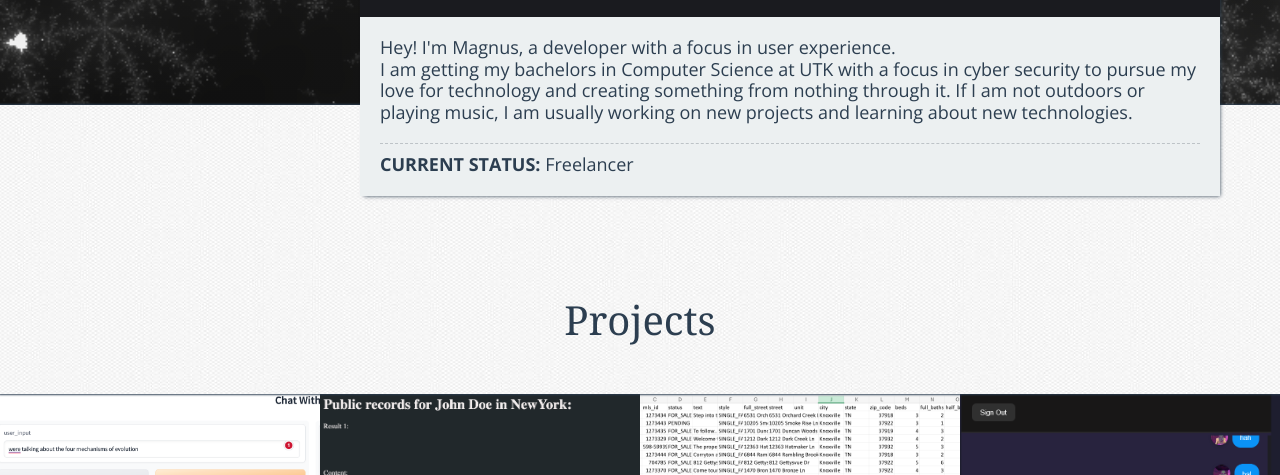
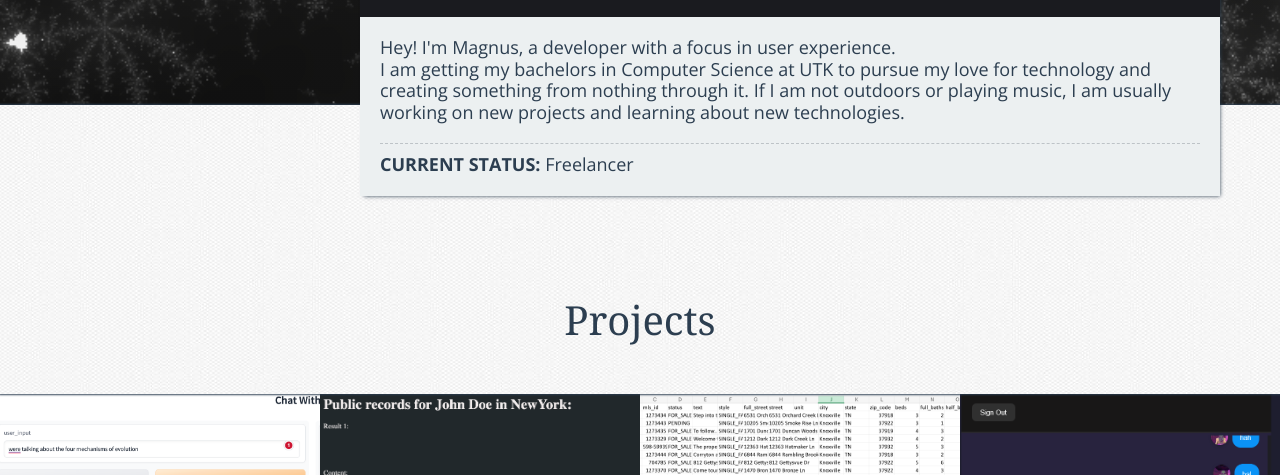
Before and after one commit to magnutog12/magnusterry.github.io, a website: page index.html in a window 1280 px wide. Shown: the part 625-1100 px from the top of the page. Drawn offline with nearby package versions, Linux system fonts and the light colour scheme; files whose address does not match are found by name.

Commit message:
Update index.html

```diff
--- a/index.html
+++ b/index.html
@@ -71,7 +71,7 @@
                     <h4>Student at the University of Tennessee, Knoxville</h4>
                 </header>
                 <div class="about-card__info">
-                    <p>Hey! I'm Magnus, a developer with a focus in user experience. </p> <p>I am getting my bachelors in Computer Science at UTK with a focus in cyber security to pursue my love for
+                    <p>Hey! I'm Magnus, a developer with a focus in user experience. </p> <p>I am getting my bachelors in Computer Science at UTK to pursue my love for
                         technology and creating something from nothing through it. If I am not outdoors or playing music,
                         I am usually working on new projects and learning about new technologies.</p>
                     <blockquote>
```
